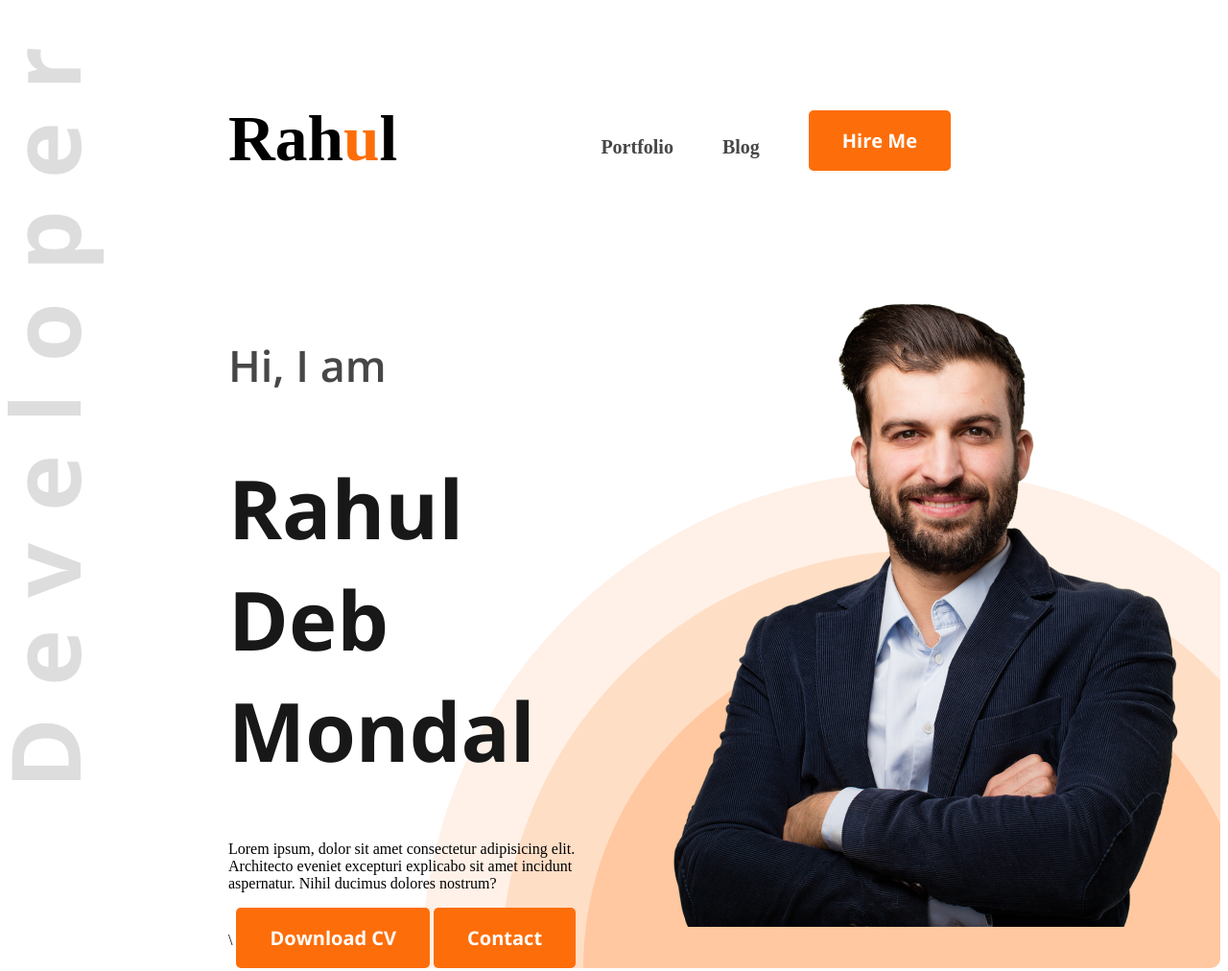
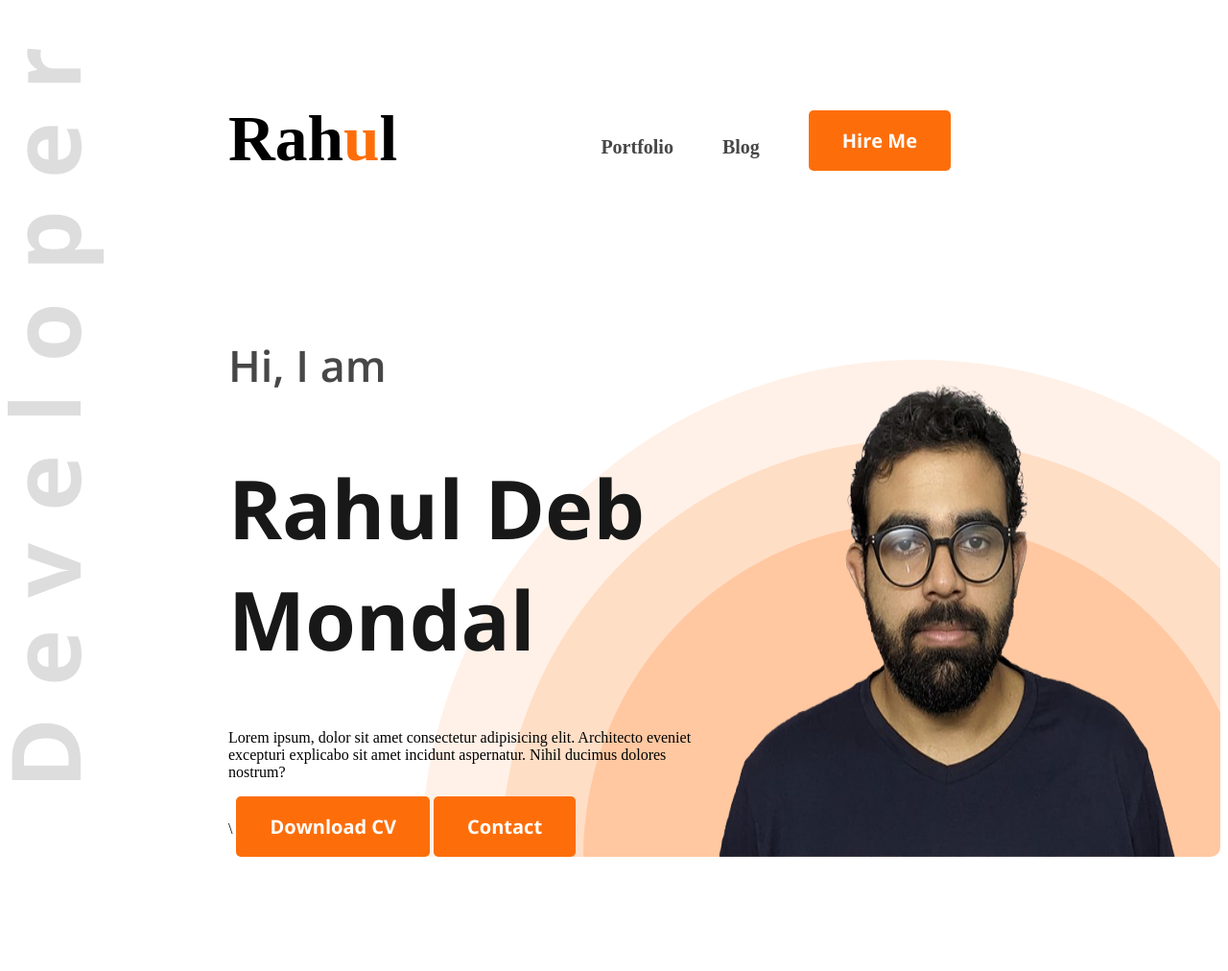
Before and after one commit to rahuldm/portfolio, a plain HTML site: page index.html in a window 1280 px wide. Shown: the top 1012 px of the page at 96% size. Drawn offline with nearby package versions, Linux system fonts and the light colour scheme.

Commit message:
chnage images

```diff
--- a/index.html
+++ b/index.html
@@ -29,7 +29,7 @@
                 <button class=" btn-primary">Contact </button>
 
             </div>
-            <img class="banner-img" src="/images/hardy.png" alt="Rahul image">
+            <img class="banner-img" src="/images/rahul.png" alt="Rahul image">
         </div>
     </header>
     <main>
--- a/style/style.css
+++ b/style/style.css
@@ -92,7 +92,7 @@ text-align: left;
 }
 .banner-img{
     width: 584px;
-height: 676px;
+
 }
 
 .banner{
```
Also changed, not shown: images/rahul.png (added).
